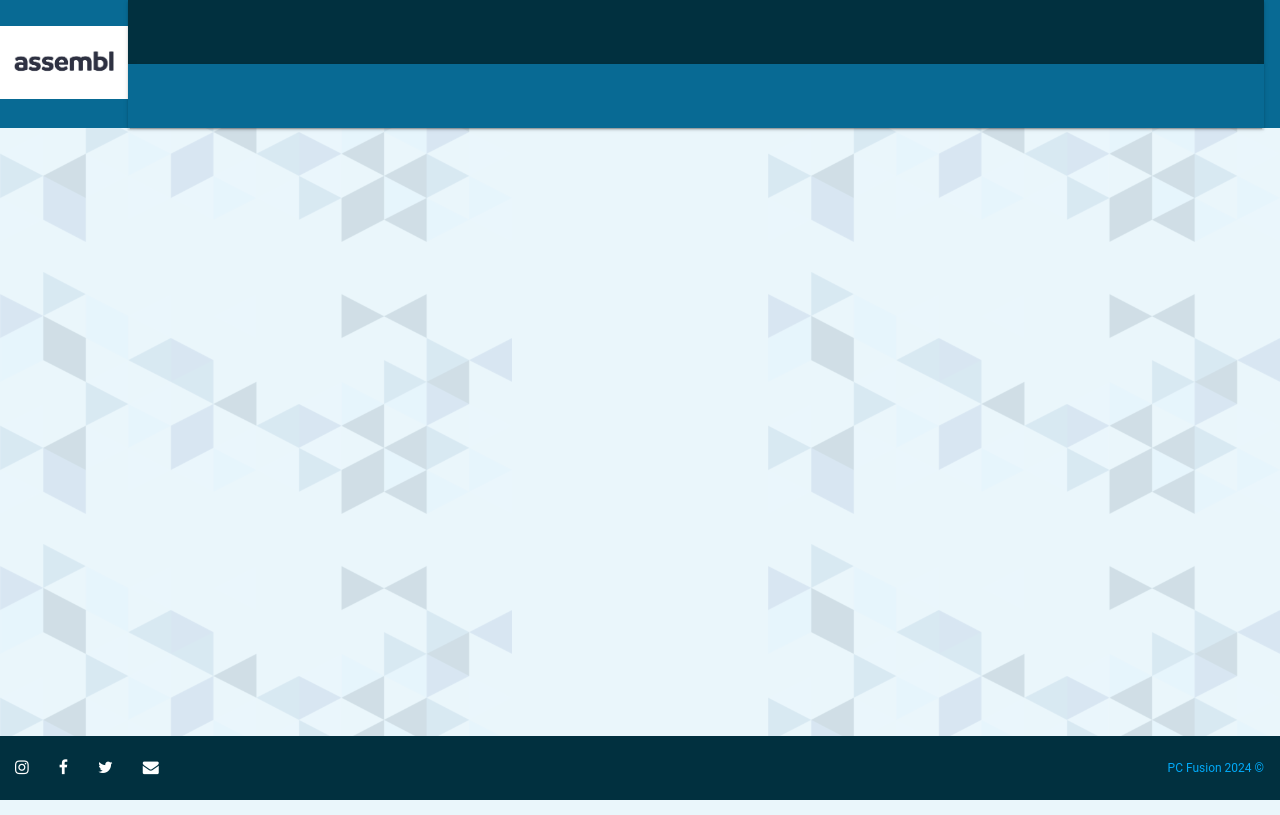
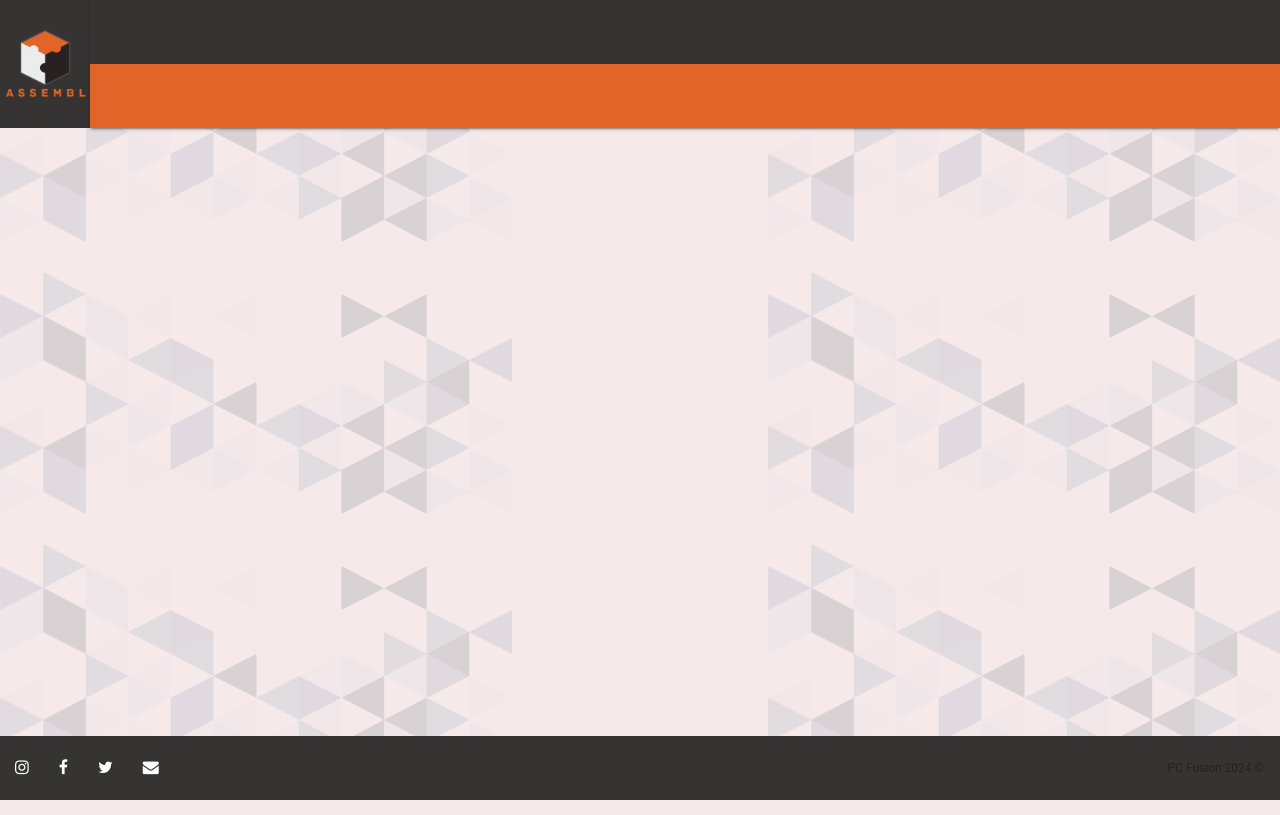
Before and after one commit to Luklr/PAW-2024-Integrador, a PHP site: template src/app/views/view.twig in a window 1280 px wide. Run offline with PHP 8.4, Linux system fonts and the light colour scheme; the template is opened without the code that fills it, so the values that code supplies are empty; some libraries are stand-ins or nearby versions; some web fonts are replaced.

Commit message:
Cambio estilo + logo

```diff
--- a/public/css/style.css
+++ b/public/css/style.css
@@ -6,10 +6,23 @@
 
 :root {
     font-size: 12pt;
+
+    /* MODO AZUL
+    /*
     --large: #01303f;
     --primary: #086A94;
     --secondary: #02a9f7;
     --background: #EAF6FB;
+    */
+
+
+    /* MODO ROJO */
+
+    --large: #363333;
+    --primary: #E16428;
+    --secondary: #272121;
+    --background: #F6E9E9;
+
 
     --font-main: "Montserrat", sans-serif;
     --font-titles: "Arimo", sans-serif;
@@ -42,6 +55,7 @@ body::before {
     pointer-events: none; /* Evita que el pseudo-elemento interfiera con los eventos del mouse */
     background-size: 40vw;
     background-repeat:space;
+    mix-blend-mode: multiply;
 }
 
 /* .background-pc-index{
@@ -51,7 +65,7 @@ body::before {
 } */
 
 header {
-    background-color: var(--primary) !important;
+    background-color: var(--large) !important;
     display: flex !important;
     flex-direction: row !important;
     height: fit-content;
@@ -65,9 +79,8 @@ header {
 }
 
 .header-nav-section {
-    width: 90vw;
+    width: 93vw;
     height: fit-content;
-    padding-right: 1rem;
 }
 
 nav.nav-header {
@@ -75,6 +88,7 @@ nav.nav-header {
     display: flex !important;
     /*height: auto !important;*/
     justify-content: flex-end;
+    padding-right: 1rem;
 }
 
 nav.nav-header ul li .selected {
@@ -111,7 +125,7 @@ nav.nav-account ul li:hover {
 
 .logo-image {
     height: auto !important;
-    width: 10vw !important;
+    width: 7vw !important;
 }
 
 
@@ -171,6 +185,11 @@ main {
 
 h2 {
     font-family: var(--font-titles);
+    font-size: 3rem !important;
+}
+
+h3 {
+    font-size: 2rem !important;
 }
 
 
--- a/src/app/views/layout/header.view.twig
+++ b/src/app/views/layout/header.view.twig
@@ -1,8 +1,8 @@
 <header>
         <a href="../">
             <picture class="picture">
-                <source srcset="../source/pictures/Logo.png" media="(min-width: 600px)">
-                <img class="logo-image" alt="Assembl" src="../source/pictures/Logo.png">
+                <source srcset="../source/pictures/Logo1.png" media="(min-width: 600px)">
+                <img class="logo-image" alt="Assembl" src="../source/pictures/Logo1.png">
             </picture>
         </a>
     <section class="header-nav-section">
```
Also changed, not shown: public/source/pictures/Logo1.png (added).
